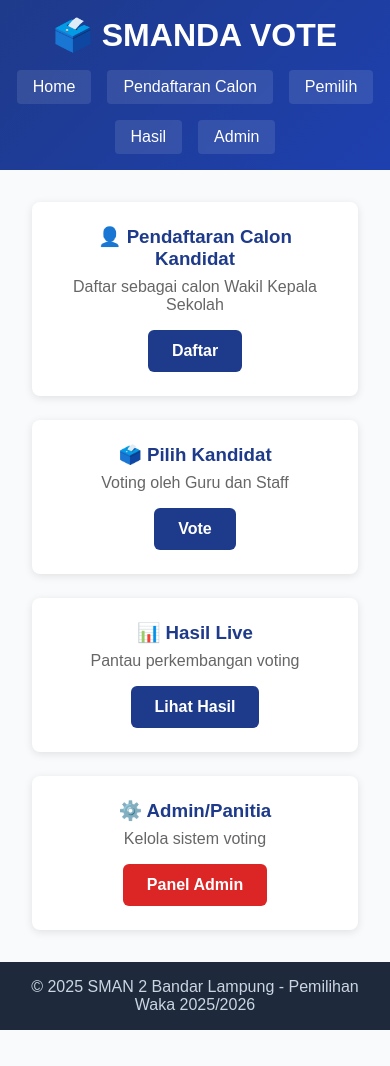
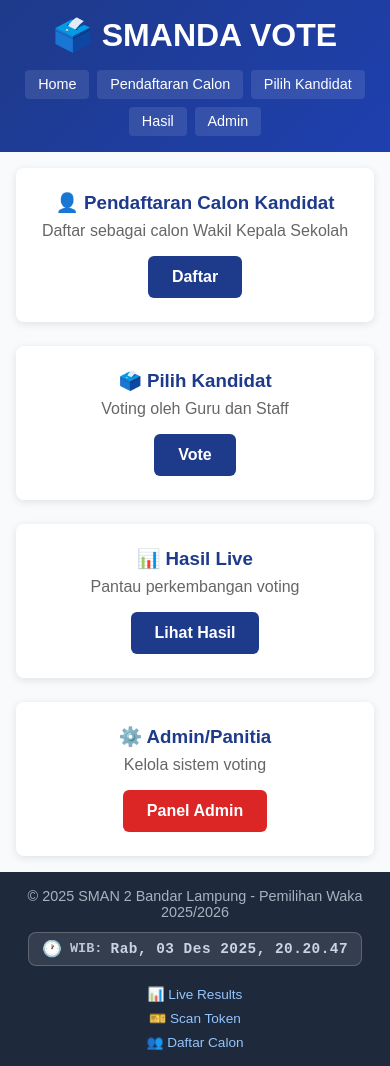
Before and after one commit to rajanetdua01-dot/sman2-vote, a Vue app: page / in a window 390 px wide. Before the commit the page ends 1030 px from the top, so only its background shows below. Built offline with nearby package versions, Linux system fonts and the light colour scheme.

Commit message:
feat: add real-time WIB clock to footer

```diff
--- a/src/App.vue
+++ b/src/App.vue
@@ -6,7 +6,7 @@
       <nav>
         <a href="/">Home</a>
         <a href="/login-calon">Pendaftaran Calon</a>
-        <a href="/scan">Pemilih</a>
+        <a href="/scan">Pilih Kandidat</a>
         <a href="/live-results">Hasil</a>
         <a href="/admin-login">Admin</a>
       </nav>
@@ -17,15 +17,67 @@
       <router-view />
     </main>
 
-    <!-- Footer -->
+    <!-- Footer dengan Jam WIB -->
     <footer>
-      <p>© 2025 SMAN 2 Bandar Lampung - Pemilihan Waka 2025/2026</p>
+      <div class="footer-content">
+        <p>© 2025 SMAN 2 Bandar Lampung - Pemilihan Waka 2025/2026</p>
+
+        <!-- Jam WIB Real-time -->
+        <div class="time-widget">
+          <span class="time-icon">🕐</span>
+          <span class="time-label">WIB:</span>
+          <span class="time-value">{{ currentTime }}</span>
+        </div>
+
+        <!-- Quick Links -->
+        <div class="footer-links">
+          <a href="/live-results" class="footer-link">📊 Live Results</a>
+          <span class="separator">•</span>
+          <a href="/scan" class="footer-link">🎫 Scan Token</a>
+          <span class="separator">•</span>
+          <a href="/login-calon" class="footer-link">👥 Daftar Calon</a>
+        </div>
+      </div>
     </footer>
   </div>
 </template>
 
 <script>
-// Empty - Vue will handle it
+export default {
+  name: 'App',
+  data() {
+    return {
+      currentTime: '',
+    }
+  },
+  mounted() {
+    this.updateTime()
+    // Update setiap detik
+    this.timeInterval = setInterval(this.updateTime, 1000)
+  },
+  beforeUnmount() {
+    if (this.timeInterval) {
+      clearInterval(this.timeInterval)
+    }
+  },
+  methods: {
+    updateTime() {
+      const now = new Date()
+
+      // Format dengan timezone Asia/Jakarta (WIB)
+      this.currentTime = now.toLocaleString('id-ID', {
+        timeZone: 'Asia/Jakarta',
+        weekday: 'short',
+        day: '2-digit',
+        month: 'short',
+        year: 'numeric',
+        hour: '2-digit',
+        minute: '2-digit',
+        second: '2-digit',
+      })
+    },
+  },
+}
 </script>
 
 <style>
@@ -89,7 +141,105 @@
   background: #1e293b;
   color: #cbd5e1;
   text-align: center;
-  padding: 1rem;
+  padding: 1.5rem;
   margin-top: auto;
 }
+
+.footer-content {
+  display: flex;
+  flex-direction: column;
+  gap: 0.75rem;
+  align-items: center;
+}
+
+.footer-content p {
+  font-size: 0.9rem;
+  opacity: 0.8;
+}
+
+/* Time Widget Styles */
+.time-widget {
+  display: flex;
+  align-items: center;
+  gap: 0.5rem;
+  background: rgba(255, 255, 255, 0.1);
+  padding: 0.5rem 1rem;
+  border-radius: 8px;
+  border: 1px solid rgba(255, 255, 255, 0.2);
+  font-family: 'Courier New', monospace;
+  font-weight: 600;
+}
+
+.time-icon {
+  font-size: 1rem;
+}
+
+.time-label {
+  opacity: 0.9;
+  font-size: 0.85rem;
+}
+
+.time-value {
+  font-size: 0.9rem;
+  letter-spacing: 0.5px;
+}
+
+/* Footer Links */
+.footer-links {
+  display: flex;
+  gap: 0.75rem;
+  align-items: center;
+  margin-top: 0.5rem;
+}
+
+.footer-link {
+  color: #93c5fd;
+  text-decoration: none;
+  font-size: 0.85rem;
+  transition: color 0.2s;
+}
+
+.footer-link:hover {
+  color: white;
+  text-decoration: underline;
+}
+
+.separator {
+  color: #64748b;
+  font-size: 0.8rem;
+}
+
+/* Responsive */
+@media (max-width: 768px) {
+  main {
+    padding: 1rem;
+  }
+
+  nav {
+    gap: 0.5rem;
+  }
+
+  nav a {
+    padding: 0.4rem 0.8rem;
+    font-size: 0.9rem;
+  }
+
+  footer {
+    padding: 1rem;
+  }
+
+  .time-widget {
+    padding: 0.4rem 0.8rem;
+    font-size: 0.85rem;
+  }
+
+  .footer-links {
+    flex-direction: column;
+    gap: 0.5rem;
+  }
+
+  .separator {
+    display: none;
+  }
+}
 </style>
```
